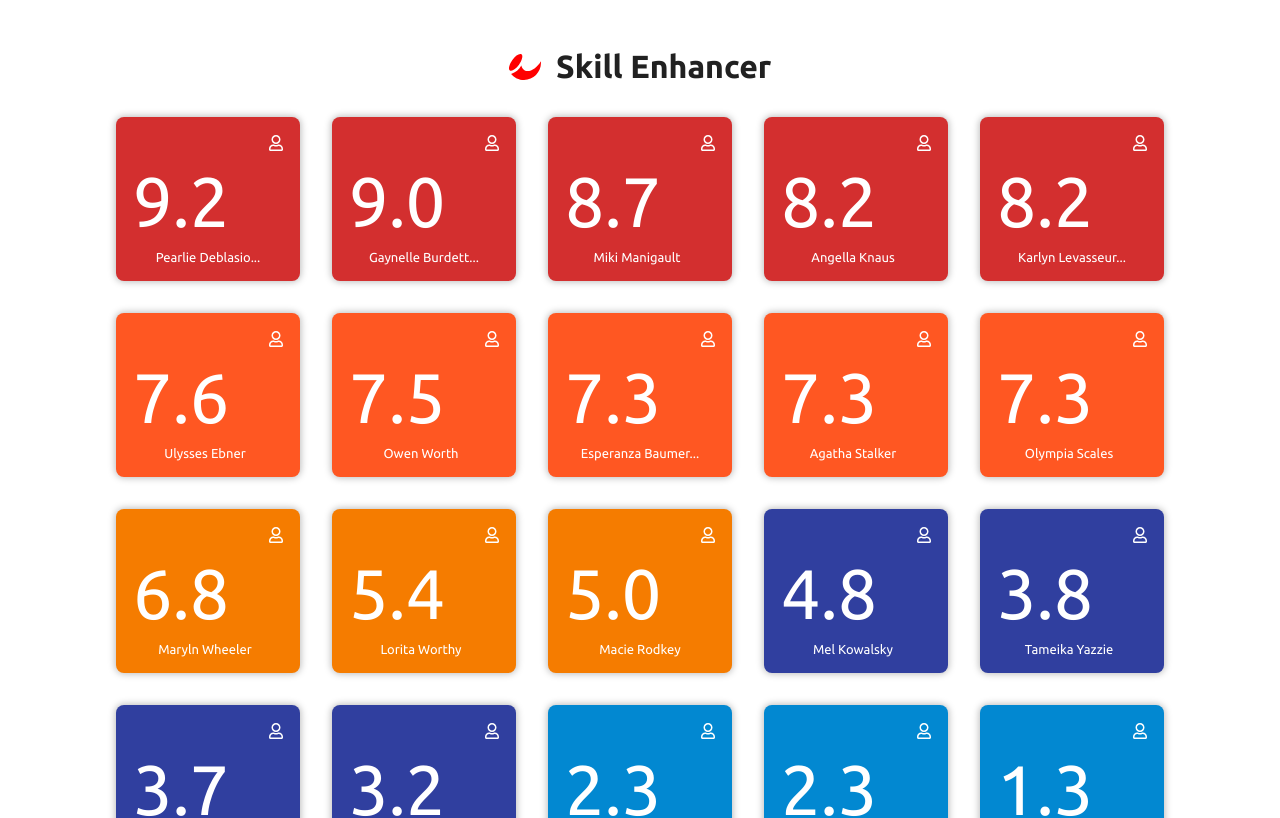
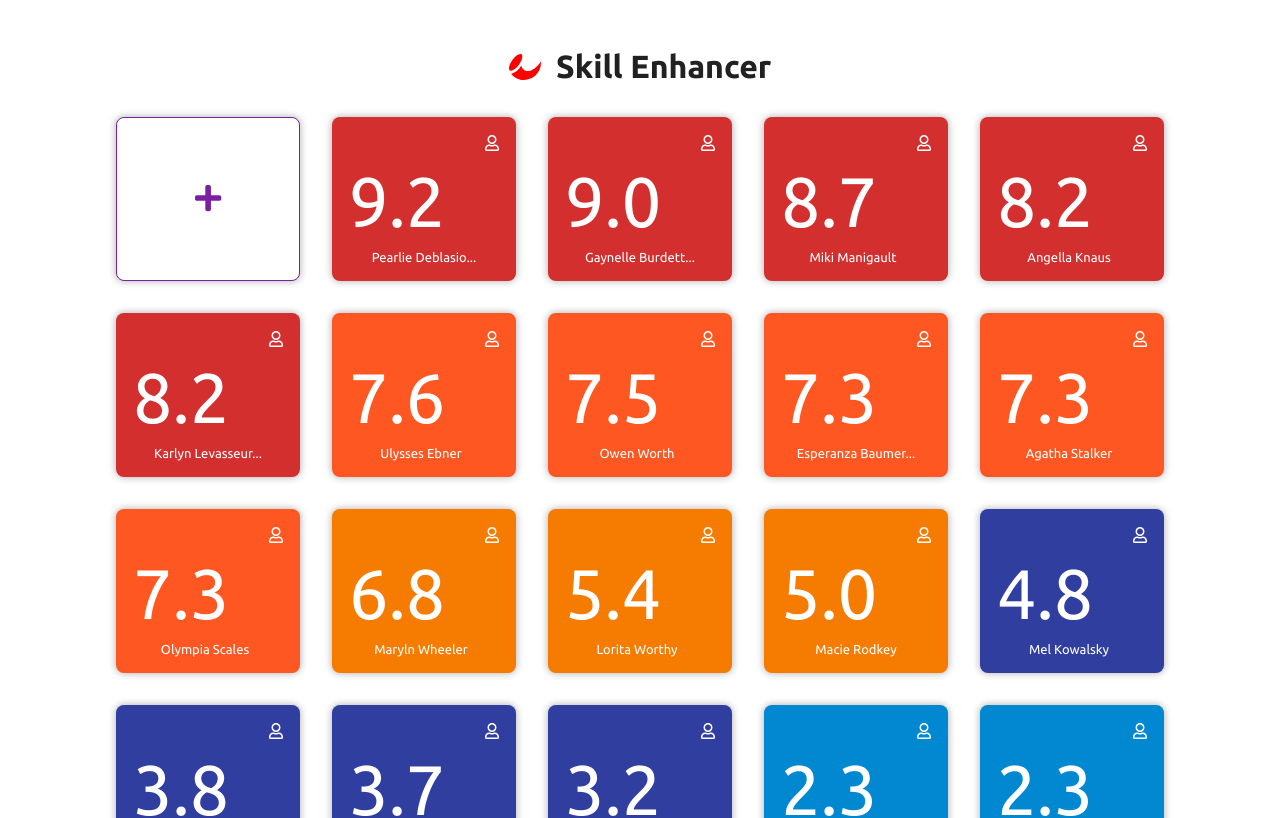
Before and after one commit to hamsahmedansari/React-Simple-Quiz, a React (Create React App) app: page / in a window 1280 px wide. Shown: the top 818 px of the page. Built offline with nearby package versions, Linux system fonts and the light colour scheme.

Commit message:
UPDATE: :construction: Add User Btn

```diff
--- a/src/component/login/index.jsx
+++ b/src/component/login/index.jsx
@@ -70,6 +70,12 @@ class Login extends Component {
             </h1>
           </div>
           <div className="flex-align-item-center flex-container flex-justify-center flex-row item w-100 flex-wrap">
+            <div className="flex-align-item-center flex-column flex-container flex-justify-center flex-wrap profileTile add">
+              <div className="item text-center">
+                <i className="fas fa-plus" style={{ fontSize: "30px" }} />{" "}
+                <p style={{ paddingTop: "2px" }}>New User</p>
+              </div>
+            </div>
             {profiles.map((profile, i) => (
               <ProfileTile
                 rating={profile.rating}
--- a/src/component/login/style.scss
+++ b/src/component/login/style.scss
@@ -23,6 +23,26 @@
           transform: scale(0.8);
           filter: blur(4px);
         }
+        &.add {
+          background: #fff;
+          // box-shadow: 0 0 7px 1px #7b1fa2;
+          border: 1px solid #7b1fa2;
+          // transform: scale(1.1);
+          h1,
+          p,
+          path {
+            color: #7b1fa2;
+          }
+          p {
+            height: 0px;
+            overflow: hidden;
+          }
+          &:hover {
+            p {
+              height: 100%;
+            }
+          }
+        }
       }
     }
   }
```
